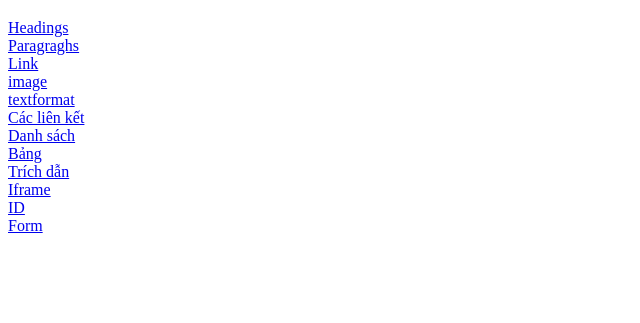
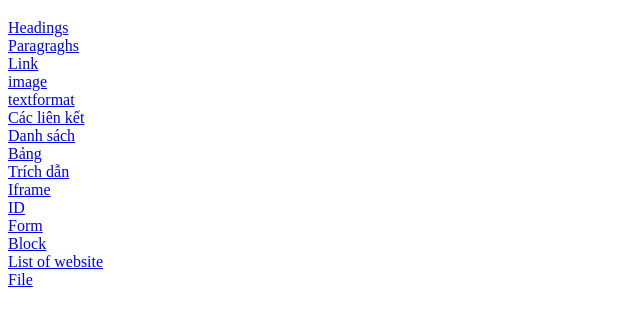
Before and after one commit to linhmeow0612/linhmeow.github.io, a plain HTML site: page index.html in a window 1280 px wide. Shown: the part 79-402 px from the top of the page, without its empty margins (0-640 px from the left). Drawn offline with Linux system fonts and the light colour scheme.

Commit message:
Add files via upload

```diff
--- a/index.html
+++ b/index.html
@@ -30,6 +30,12 @@
             <a href="id.html" target="_parent">ID</a>
             <br>
             <a href="form.html" target="_parent">Form</a>
+            <br>
+            <a href="block_inline.html" target="_parent">Block</a>
+            <br>
+            <a href="listsofweb.html" target="_parent">List of website</a>
+            <br>
+            <a href="file.html" target="_parent">File</a>
             </p>
     </body>
 </html>
```
